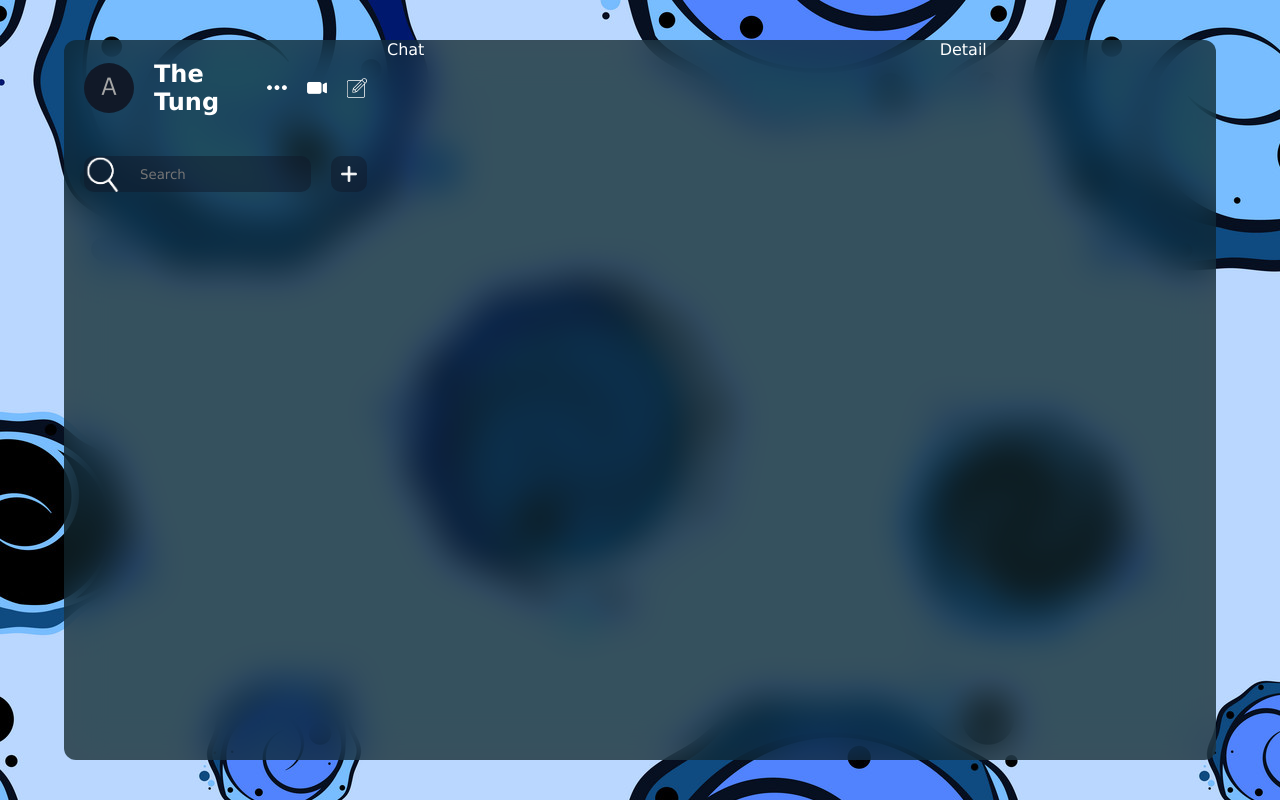
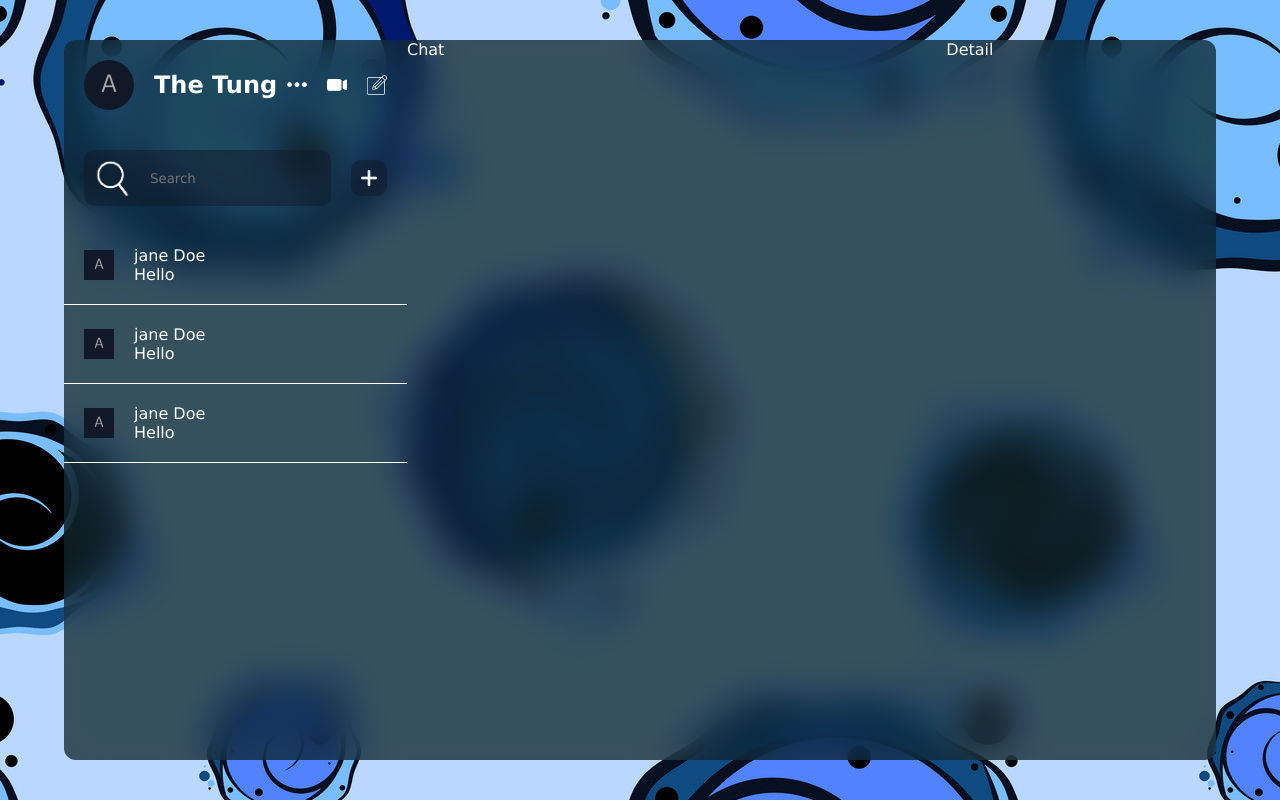
Before and after one commit to omodtung/ChatApp-Dev, a React (Vite) app: page / in a window 1280 px wide. Built offline with nearby package versions, Linux system fonts and the light colour scheme.

Commit message:
set addMode at time click to button + -> -

```diff
--- a/src/components/list/List.css
+++ b/src/components/list/List.css
@@ -1,4 +1,6 @@
 .list
 {
-    flex : 1;
+    /* flex : 1;
+    display: flex; */
+     /* flex-direction: ; */
 }
--- a/src/components/list/chatList/ChatList.css
+++ b/src/components/list/chatList/ChatList.css
@@ -1,4 +1,10 @@
 .chatList {
+  /*  tao scroll cho phan list  site */
+
+flex: 1;
+overflow: scroll ;
+overflow: hidden;
+  /*  */
   .search {
     display: flex;
     align-items: center;
@@ -11,7 +17,7 @@
       align-items: center;
       gap: 20px;
       border-radius: 10px;
-
+      padding: 10px;
       input {
         background-color: transparent;
         border: none;
@@ -34,4 +40,18 @@
       cursor: pointer;
     }
   }
+
+  /* css phan item  */
+  .item {
+    display: flex;
+    align-items: center;
+    gap: 20px;
+    padding: 20px;
+    cursor: pointer;
+    border-bottom: 1px solid;
+    img{
+      width: 30px;
+      height: 30px;
+    }
+  }
 }
--- a/src/components/list/chatList/ChatList.jsx
+++ b/src/components/list/chatList/ChatList.jsx
@@ -1,6 +1,8 @@
+import { useState } from "react";
 import "./ChatList.css";
 
 const ChatList = () => {
+  const [addMode, setAddMode] = useState(false);
   return (
     <div className="chatList">
       <div className="search">
@@ -8,7 +10,35 @@ const ChatList = () => {
           <img src="./search.png"></img>
           <input type="text" placeholder="Search" />
         </div>
-        <img src="./plus.png" className="add"></img>
+        <img
+          src={addMode ? "./minus.png" : "./plus.png"}
+          className="add"
+          onClick={() => setAddMode((prev) => !prev)}
+        ></img>
+      </div>
+
+      <div className="item">
+        <img src="./avatar.png"></img>
+        <div className="texts">
+          <span> jane Doe</span>
+          <p>Hello</p>
+        </div>
+      </div>
+
+      <div className="item">
+        <img src="./avatar.png"></img>
+        <div className="texts">
+          <span> jane Doe</span>
+          <p>Hello</p>
+        </div>
+      </div>
+
+      <div className="item">
+        <img src="./avatar.png"></img>
+        <div className="texts">
+          <span> jane Doe</span>
+          <p>Hello</p>
+        </div>
       </div>
     </div>
   );
```
